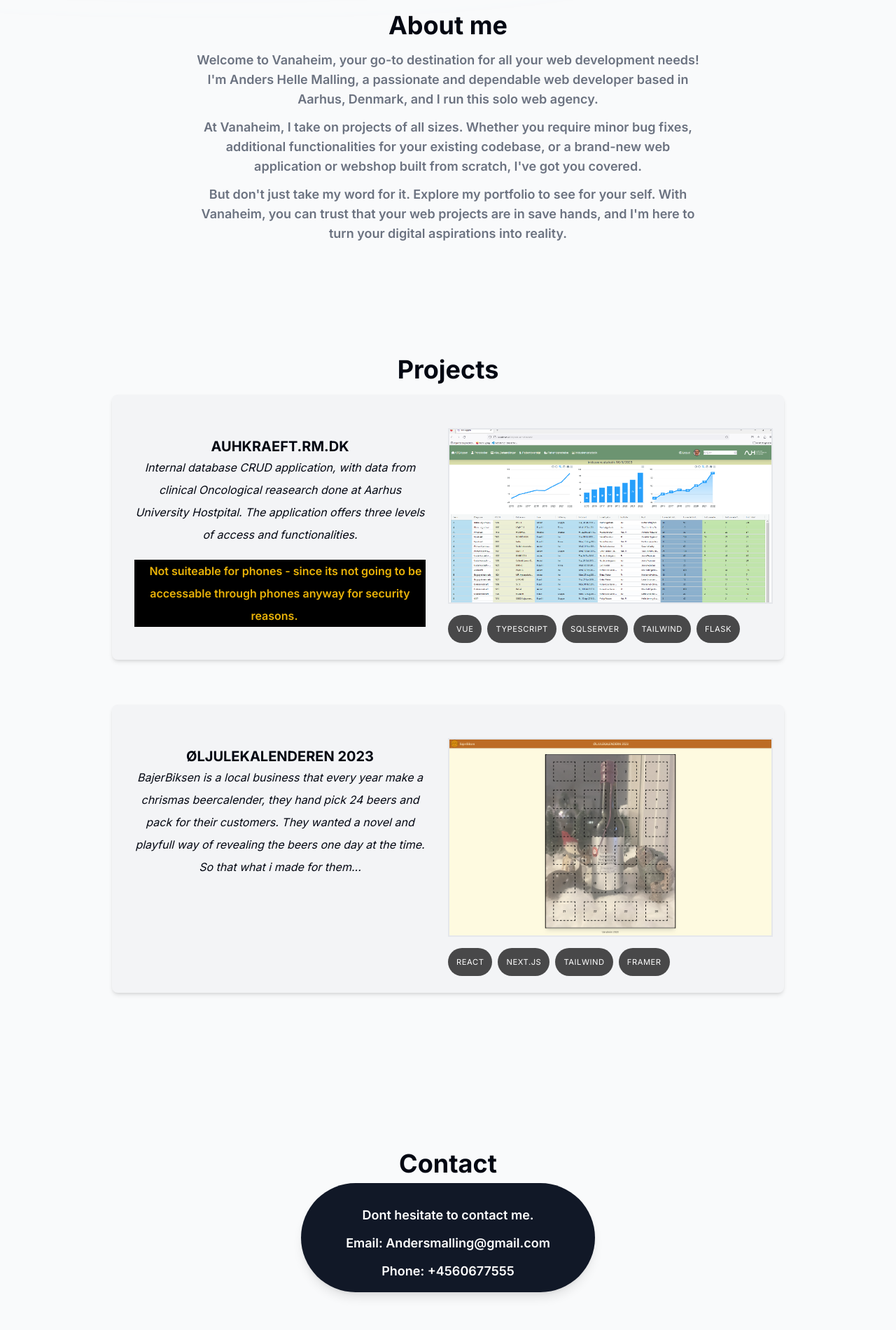
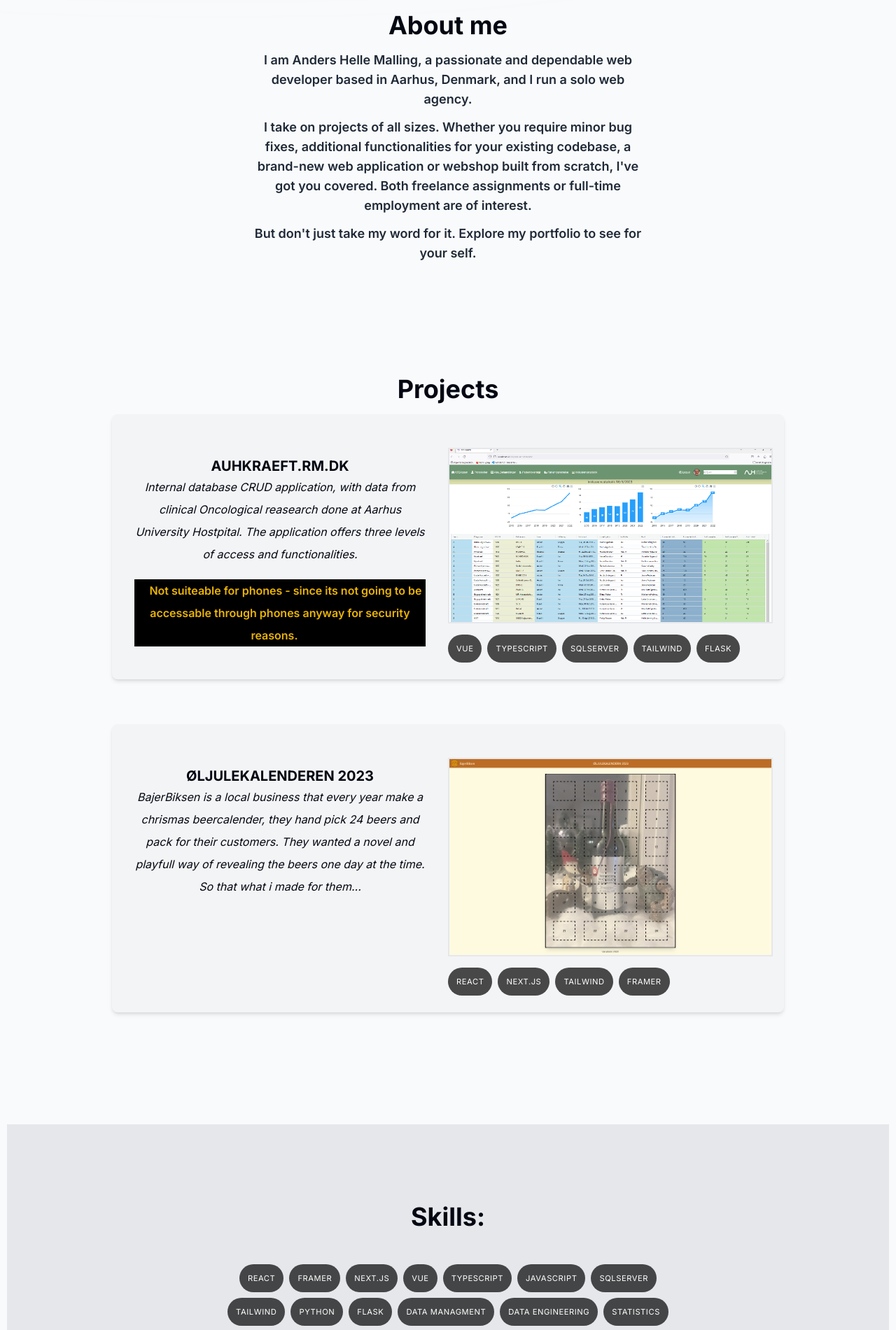
Before and after one commit to aMalling/portfolio-next, a Next.js app: page / in a window 1280 px wide. Shown: the part 880-2781 px from the top of the page at 70% size. Built offline with nearby package versions, Linux system fonts and the light colour scheme.

Commit message:
made the portfolio almost rdy to deploy

```diff
--- a/app/layout.tsx
+++ b/app/layout.tsx
@@ -17,11 +17,11 @@ export default function RootLayout({
   children: React.ReactNode;
 }) {
   return (
-    <html lang="en">
+    <html lang="en" className="scroll-smooth">
       <body
         className={`${inter.className} bg-gray-50 text-gray-950 relative pt-28 sm:pt-36 dark:bg-gray-900 dark:text-gray-50 dark:text-opacity-90`}
       >
-        <div className="bg-[#eed8b1] absolute top-[-6rem] -z-10 right-[11rem] h-[31.25rem] w-[31.25rem] rounded-full blur-[10rem] sm:w-[68.75rem] dark:bg-[#946263]"></div>
+        <div className="bg-[#eed8b1] absolute top-[-6rem] -z-10 right-[11rem] h-[31.25rem] w-[31.25rem] rounded-full blur-[10rem] sm:w-[68.75rem] dark:bg-[#b11518]"></div>
         <div className="bg-[#aecfeb] absolute top-[-1rem] -z-10 left-[-35rem] h-[31.25rem] w-[50rem] rounded-full blur-[10rem] sm:w-[68.75rem] md:left-[-33rem] lg:left-[-28rem] xl:left-[-15rem] 2xl:left-[-5rem] dark:bg-[#676394]"></div>
 
         <Header />
--- a/app/page.tsx
+++ b/app/page.tsx
@@ -4,6 +4,7 @@ import React from "react";
 import { motion } from "framer-motion";
 import SectionDivider from "@/components/section-divider";
 import About from "@/components/about";
+import Skills from "@/components/skills";
 import Experience from "@/components/experience";
 import Projects from "@/components/projects";
 import Contact from "@/components/contact";
@@ -97,9 +98,7 @@ export default function Home() {
       <SectionDivider />
       <About />
       <Projects />
-      {/*
       <Skills />
-      <Experience />*/}
       <Contact />
     </main>
   );
--- a/components/about.tsx
+++ b/components/about.tsx
@@ -6,28 +6,25 @@ import { motion } from "framer-motion";
 export default function About() {
   return (
     <motion.section
-      className="mb-28 max-w-[45rem] text-center leading-8 sm:mb-40 scroll-mt-28"
+      className="mb-28 max-w-[35rem] text-center leading-8 sm:mb-40 scroll-mt-28"
       initial={{ opacity: 0, y: 100 }}
       animate={{ opacity: 1, y: 0 }}
       transition={{ delay: 0.175 }}
       id="about"
     >
       <h2 className="text-4xl font-bold mt-5 md:mt-0">About me</h2>
-      <p class="text-lg font-semibold text-gray-500 mt-4">
-        Welcome to Vanaheim, your go-to destination for all your web development
-        needs! I'm Anders Helle Malling, a passionate and dependable web
-        developer based in Aarhus, Denmark, and I run this solo web agency.
-        <p class="mt-3">
-          At Vanaheim, I take on projects of all sizes. Whether you require
-          minor bug fixes, additional functionalities for your existing
-          codebase, or a brand-new web application or webshop built from
-          scratch, I've got you covered.
+      <p className="text-lg font-semibold text-gray-800 mt-4">
+        I am Anders Helle Malling, a passionate and dependable web developer
+        based in Aarhus, Denmark, and I run a solo web agency.
+        <p className="mt-3">
+          I take on projects of all sizes. Whether you require minor bug fixes,
+          additional functionalities for your existing codebase, a brand-new web
+          application or webshop built from scratch, I've got you covered. Both
+          freelance assignments or full-time employment are of interest.
         </p>
-        <p class="mt-3">
+        <p className="mt-3">
           But don't just take my word for it. Explore my portfolio to see for
-          your self. With Vanaheim, you can trust that your web projects are in
-          save hands, and I'm here to turn your digital aspirations into
-          reality.
+          your self.
         </p>
       </p>
     </motion.section>
--- a/components/contact.tsx
+++ b/components/contact.tsx
@@ -6,20 +6,18 @@ import { motion } from "framer-motion";
 export default function Contact() {
   return (
     <div>
-      <h2 className="text-4xl font-bold mt-5 md:mt-0 text-center mb-2">
-        Contact
-      </h2>
+      <h2 className="text-4xl font-bold mt-28 text-center mb-2">Contact</h2>
       <motion.div
-        className="mb-28 max-w-[45rem] text-center leading-8 sm:mb-40 scroll-mt-28 bg-gray-900 text-white  py-4 rounded-full px-16 shadow-lg border-"
+        className="mb-28 max-w-[45rem] text-center leading-8 sm:mb-40 scroll-mt-28 bg-gray-700 text-white py-5 rounded-full px-16 shadow-2xl border border-white"
         initial={{ opacity: 0, y: 100 }}
         animate={{ opacity: 1, y: 0 }}
         transition={{ delay: 0.175 }}
         id="contact"
       >
-        <p class="text-lg font-semibold  mt-4">
+        <p className="text-lg font-semibold">
           Dont hesitate to contact me.
-          <p class="mt-3">Email: Andersmalling@gmail.com</p>
-          <p class="mt-3">Phone: +4560677555</p>
+          <p className="mt-3">Email: andersmalling@gmail.com</p>
+          <p className="mt-3">Phone: +4560677555</p>
         </p>
       </motion.div>
     </div>
--- a/components/experience.tsx
+++ b/components/experience.tsx
@@ -11,7 +11,6 @@ import { CgWorkAlt } from "react-icons/cg";
 import { FaReact } from "react-icons/fa";
 import { LuGraduationCap } from "react-icons/lu";
 
-export default function Experience() {
 const experiencesData = [
   {
     title: "Graduated bootcamp",
@@ -38,17 +37,29 @@ export default function Experience() {
     date: "2021 - present",
   },
 ];
-
+export default function Experience() {
   return (
     <section id="experience" className="scroll-mt-28 mb-28 sm:mb-40">
       <h2 className="text-4xl font-bold mt-5 md:mt-0 text-center">
         My experience
       </h2>
-      <VerticalTimeline lineColor="">
+
       {experiencesData.map((item, index) => (
         <React.Fragment key={index}>
-            <VerticalTimelineElement
-              contentStyle={{
+          <div>
+            <h3 className="font-semibold capitalize">{item.title}</h3>
+            <p className="font-normal !mt-0">{item.location}</p>
+            <p className="!mt-1 !font-normal text-gray-700 dark:text-white/75">
+              {item.description}
+            </p>
+          </div>
+        </React.Fragment>
+      ))}
+    </section>
+  );
+}
+
+/*               contentStyle={{
                 background: "rgba(255, 255, 255, 0.05)",
                 boxShadow: "none",
                 border: "1px solid rgba(0, 0, 0, 0.05)",
@@ -63,17 +74,4 @@ export default function Experience() {
               iconStyle={{
                 background: "rgba(255, 255, 255, 0.15)",
                 fontSize: "1.5rem",
-              }}
-            >
-              <h3 className="font-semibold capitalize">{item.title}</h3>
-              <p className="font-normal !mt-0">{item.location}</p>
-              <p className="!mt-1 !font-normal text-gray-700 dark:text-white/75">
-                {item.description}
-              </p>
-            </VerticalTimelineElement>
-          </React.Fragment>
-        ))}
-      </VerticalTimeline>
-    </section>
-  );
-}
+              }} */
--- a/components/header.tsx
+++ b/components/header.tsx
@@ -22,10 +22,6 @@ export const links = [
     hash: "#skills",
   },
   {
-    name: "Experience",
-    hash: "#experience",
-  },
-  {
     name: "Contact",
     hash: "#contact",
   },
@@ -35,12 +31,12 @@ export default function Header() {
   return (
     <header className="z-[999] relative ">
       <motion.div
-        className="fixed top-0 left-1/2 h-[4.5rem] w-full rounded-none border border-white border-opacity-40 bg-white bg-opacity-80 shadow-lg shadow-black/[0.03] backdrop-blur-[0.5rem] sm:top-6 sm:h-[3.25rem] sm:w-[36rem] sm:rounded-full dark:bg-gray-950 dark:border-black/40 dark:bg-opacity-75"
+        className="fixed top-0 left-1/2 h-[4.5rem] w-full rounded-none border border-white border-opacity-40 bg-white bg-opacity-80 shadow-lg shadow-black/[0.03] backdrop-blur-[0.5rem] sm:top-6 sm:h-[3.25rem] sm:w-[28rem] sm:rounded-full dark:bg-gray-950 dark:border-black/40 dark:bg-opacity-75"
         initial={{ y: -100, x: "-50%", opacity: 0 }}
         animate={{ y: 0, x: "-50%", opacity: 1 }}
       ></motion.div>
       <nav className="flex fixed top-[0.15rem] left-1/2 h-12 -translate-x-1/2 py-2 sm:top-10  sm:h-[initial] sm:py-0">
-        <ul className="flex w-[22rem] flex-wrap items-center justify-center gap-y-1 text-[0.9rem] font-medium text-gray-500 sm:w-[initial] sm:flex-nowrap sm:gap-5">
+        <ul className="flex w-[22rem] flex-wrap items-center justify-center gap-y-1 text-[1rem] font-medium text-gray-500 sm:w-[initial] sm:flex-nowrap sm:gap-5">
           {links.map((link) => (
             <motion.li
               className="h-3/4 flex items-center justify-center relative cursor-pointer"
--- a/components/projects.tsx
+++ b/components/projects.tsx
@@ -10,7 +10,7 @@ const tags2 = ["React", "Next.js", "Tailwind", "Framer"];
 export default function Projects() {
   return (
     <motion.section
-      className="mb-28 max-w-[60rem] text-center leading-8 sm:mb-40 scroll-mt-28"
+      className="max-w-[60rem] text-center leading-8  scroll-mt-28"
       initial={{ opacity: 0, y: 100 }}
       animate={{ opacity: 1, y: 0 }}
       transition={{ delay: 0.275 }}
@@ -55,7 +55,7 @@ export default function Projects() {
           </ul>
         </div>
       </div>
-      <div className="grid grid-cols-2 mb-16 py-6 pb-0 bg-gray-100 rounded-lg shadow-md">
+      <div className="grid grid-cols-2 pt-6 pb-0 bg-gray-100 rounded-lg shadow-md">
         <div className="mx-2 pt-3 px-6 py-6">
           <h3 className="text-xl font-bold pt-6  ">ØLJULEKALENDEREN 2023</h3>
           <div className=" italic mb-5">
--- /dev/null
+++ b/components/skills.tsx
@@ -0,0 +1,60 @@
+"use client";
+
+import React from "react";
+import { motion } from "framer-motion";
+
+const skills = [
+  "React",
+  "Framer",
+  "Next.js",
+  "Vue",
+  "Typescript",
+  "Javascript",
+  "SQLserver",
+  "Tailwind",
+  "Python",
+  "Flask",
+  "Data managment",
+  "Data Engineering",
+  "Statistics",
+  "ML",
+  "AI",
+  "Design Patterns",
+  "OOP",
+  "CSS",
+  "SQL",
+  "Node.js",
+  "UX",
+  "Web Design",
+  "Front-End Development",
+  "Back-End Development",
+  "REST APIs",
+  "Git",
+
+  "SQL Server",
+];
+export default function Skills() {
+  return (
+    <div className="w-[98.5vw] bg-gray-200 text-center mt-40">
+      <motion.section
+        className=" leading-8 mt-28 mb-52 mx-auto max-w-[42rem] scroll-mt-28"
+        initial={{ opacity: 0, y: 100 }}
+        animate={{ opacity: 1, y: 0 }}
+        transition={{ delay: 0.175 }}
+        id="skills"
+      >
+        <h2 className="text-4xl font-bold mb-12">Skills:</h2>
+        <ul className="flex flex-wrap mt-4 gap-2 justify-center sm:mt-auto">
+          {skills.map((skill, index) => (
+            <li
+              className="bg-black/[0.7] px-3 py-1 text-[0.7rem] uppercase tracking-wider text-white rounded-full dark:text-white/70"
+              key={index}
+            >
+              {skill}
+            </li>
+          ))}
+        </ul>
+      </motion.section>
+    </div>
+  );
+}
```
Lines whose indentation alone changed are shown as unchanged.
